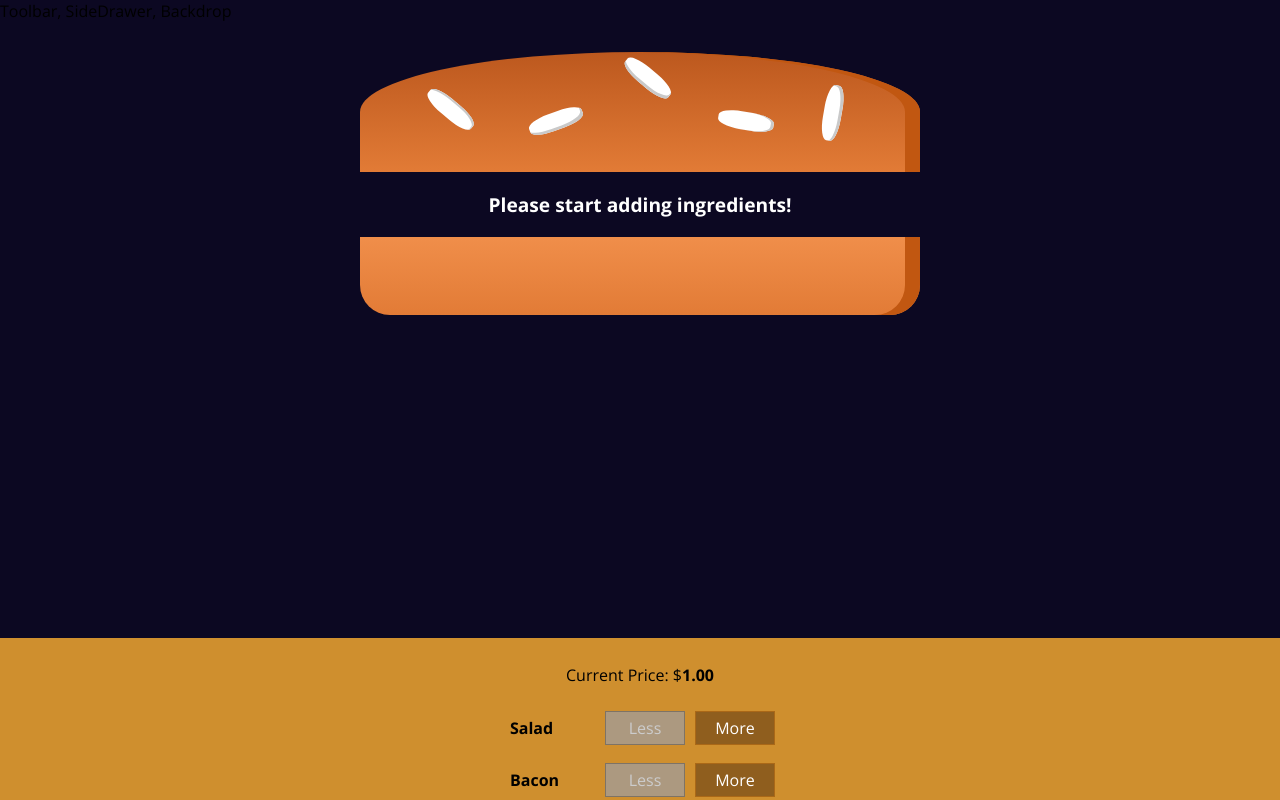
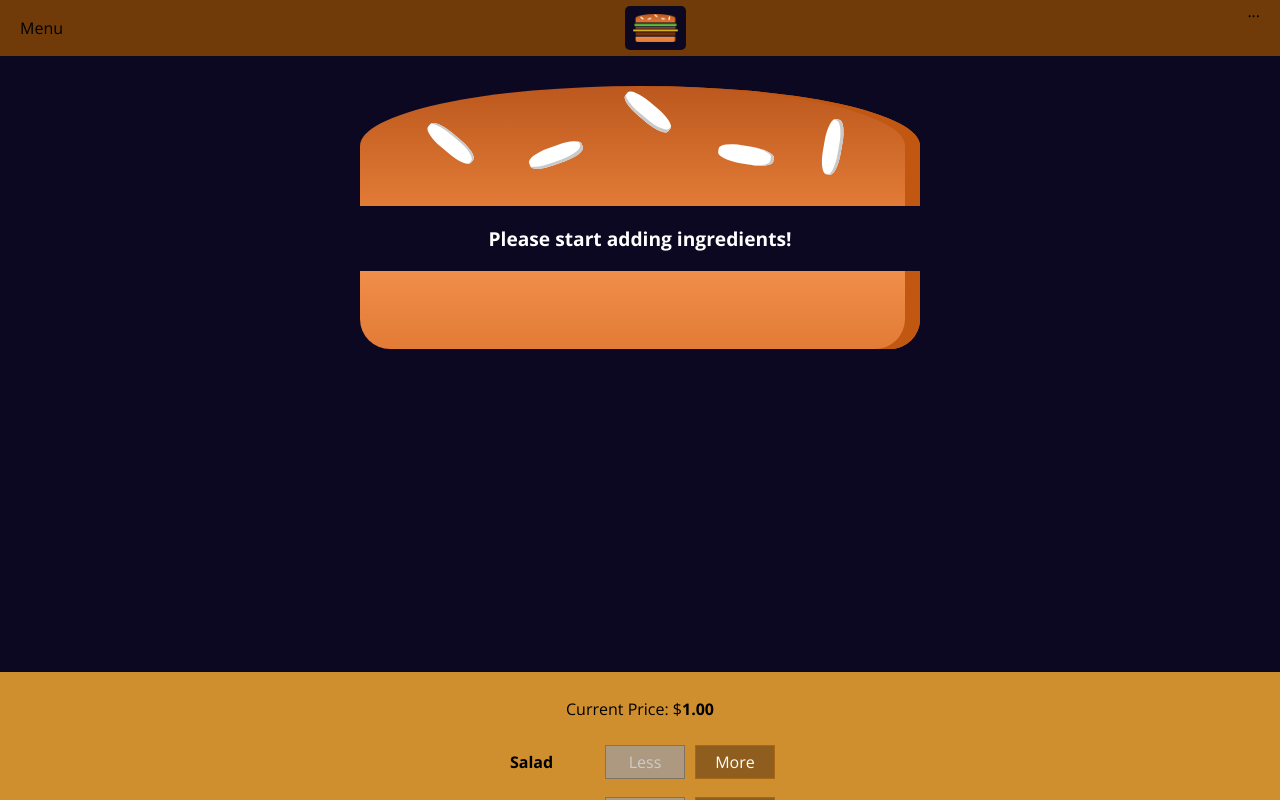
Before and after one commit to mhdnaldi/burger-builder, a React app: page / in a window 1280 px wide. Shown: the top 800 px of the page. Built offline with nearby package versions, Linux system fonts and the light colour scheme.

Commit message:
add logo

```diff
--- a/src/components/Layout/Layout.jsx
+++ b/src/components/Layout/Layout.jsx
@@ -1,10 +1,11 @@
 import React from 'react'
 import Aux from '../../hoc/Auxilliary'
 import classes from './Layout.module.css'
+import Toolbar from '../../components/Navigation/Toolbar/Toolbar'
 
 const Layout = props => (
   <Aux>
-    <div>Toolbar, SideDrawer, Backdrop</div>
+    <Toolbar />
     <main className={classes.Content}>{props.children}</main>
   </Aux>
 )
--- a/src/components/Layout/Layout.module.css
+++ b/src/components/Layout/Layout.module.css
@@ -1,3 +1,3 @@
 .Content {
-  margin-top: 16px;
+  margin-top: 72px;
 }
--- /dev/null
+++ b/src/components/Logo/Logo.jsx
@@ -0,0 +1,11 @@
+import React from 'react'
+import burgerLogo from '../../assets/Images/burger-logo.png'
+import classes from './Logo.module.css'
+
+const Logo = props => (
+    <div className={classes.Logo}>
+        <img alt="logo" src={burgerLogo}></img>
+    </div>
+)
+
+export default Logo
--- /dev/null
+++ b/src/components/Logo/Logo.module.css
@@ -0,0 +1,11 @@
+.Logo {
+    background-color: rgb(12, 8, 34);
+    padding: 8px;
+    height: 80%;
+    box-sizing: border-box;
+    border-radius: 5px;
+}
+
+.Logo img {
+    height: 100%;
+}
--- /dev/null
+++ b/src/components/Navigation/Toolbar/Toolbar.jsx
@@ -0,0 +1,13 @@
+import React from 'react'
+import classes from './Toolbar.module.css'
+import Logo from '../../Logo/Logo'
+
+const Toolbar = props => (
+    <div className={classes.Toolbar}>
+        <div>Menu</div>
+        <Logo />
+        <nav>...</nav>
+    </div>
+)
+
+export default Toolbar
--- /dev/null
+++ b/src/components/Navigation/Toolbar/Toolbar.module.css
@@ -0,0 +1,18 @@
+.Toolbar {
+    width: 100%;
+    height: 56px;
+    position: fixed;
+    top: 0;
+    left: 0;
+    background-color: #703b09;
+    display: flex;
+    justify-content: space-between;
+    align-items: center;
+    padding: 0 20px;
+    box-sizing: border-box;
+    z-index: 90;
+}
+
+.Toolbar nav {
+    height: 100%;
+}
```
Also changed, not shown: src/assets/Images/burger-logo.png (added), 1 other file (tests, documents, lock files or other folders).
